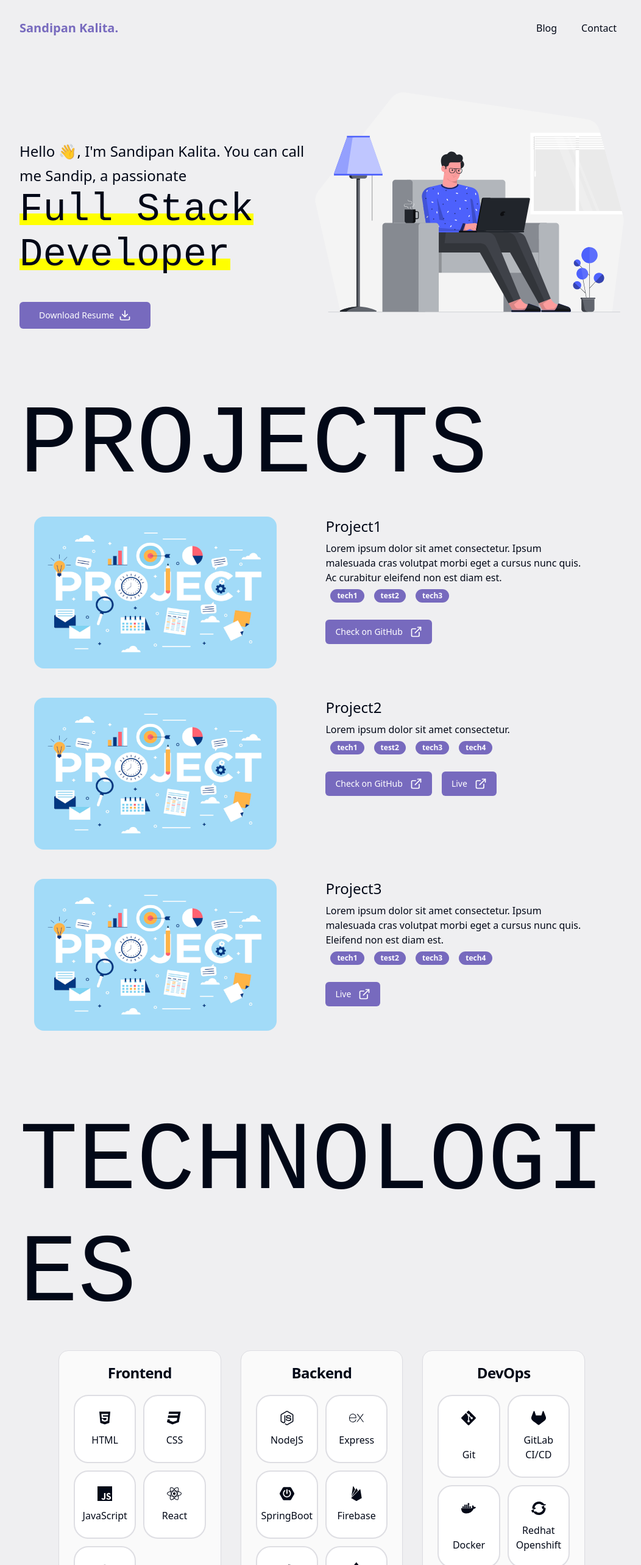
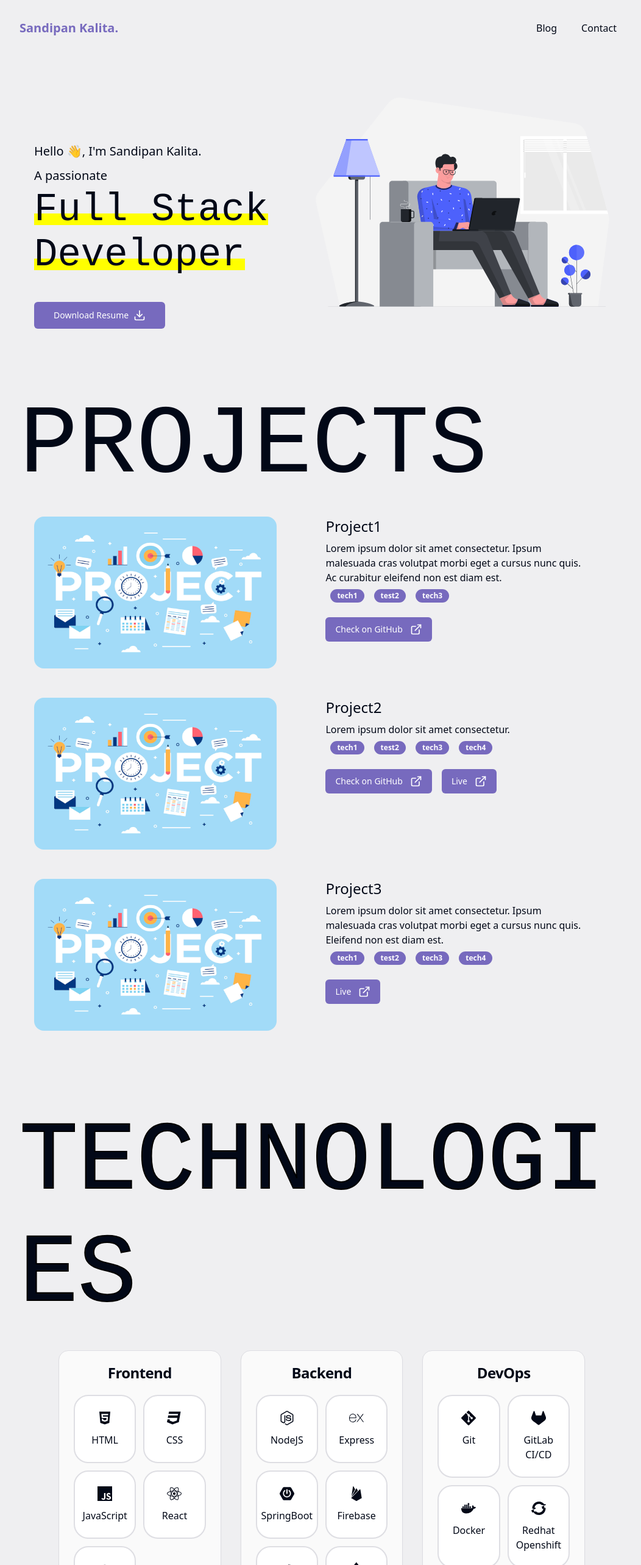
Before and after one commit to sandipanxlr8/portfolio, a React (Vite) app: page / in a window 1280 px wide. Shown: the top 2566 px of the page at 61% size, without its empty margins (112-1164 px from the left). Built offline with nearby package versions, Linux system fonts and the light colour scheme.

Commit message:
Nav fix, chore : styling refinement

```diff
--- a/src/components/Navbar.tsx
+++ b/src/components/Navbar.tsx
@@ -1,27 +1,19 @@
 import { useState } from "react";
 
-interface NavbarProps {
-  // Optional className prop for additional styling
-  className?: string;
-}
-
-function Navbar({ className }: NavbarProps) {
+function Navbar() {
   const [isOpen, setIsOpen] = useState<boolean>(false);
 
   const handleClick = () => setIsOpen(!isOpen);
 
   return (
-    <nav
-      className={`w-full flex items-center justify-between pt-8
-      z-50 ${className || ""}`}
-    >
+    <nav className={"w-full flex items-center justify-between pt-8 z-50"}>
       {/* Logo */}
       <a href="/" className="text-xl font-bold text-primary">
         Sandipan Kalita.
       </a>
 
       {/* Links (Hidden on Mobile) */}
-      <ul className="hidden md:flex lg:flex space-x-4">
+      <ul className="hidden sm:flex lg:flex space-x-4">
         <li>
           <a href="/blog" className="text-black-300 px-3 py-2">
             Blog
@@ -35,7 +27,7 @@ function Navbar({ className }: NavbarProps) {
       </ul>
 
       {/* Mobile Menu Toggle Button */}
-      <button className="md:hidden lg:hidden" onClick={handleClick}>
+      <button className="sm:hidden focus:outline-none" onClick={handleClick}>
         <svg
           xmlns="http://www.w3.org/2000/svg"
           className="h-6 w-6"
@@ -52,20 +44,15 @@ function Navbar({ className }: NavbarProps) {
         </svg>
       </button>
 
-      {/* Mobile Menu (Shown when open) */}
       {isOpen && (
-        <ul className="lg:hidden absolute top-full left-0 w-ful z-60">
-          <li>
-            <a href="/about" className="block px-3 py-2">
-              About
-            </a>
-          </li>
-          <li>
-            <a href="/contact" className="block px-3 py-2">
-              Contact
-            </a>
-          </li>
-        </ul>
+        <div className="sm:hidden absolute bg-gray-900 text-white rounded-lg py-2 px-4 top-10 right-0 mt-5 mr-6">
+          <a href="/blog" className="block px-2 py-2 hover:bg-gray-800">
+            Blog
+          </a>
+          <a href="/contact" className="block px-2 py-2 hover:bg-gray-800">
+            Contact
+          </a>
+        </div>
       )}
     </nav>
   );
--- a/src/components/home/Home.tsx
+++ b/src/components/home/Home.tsx
@@ -15,13 +15,13 @@ function Home() {
       {/* Navbar section ends */}
       {/* landing section */}
       <div className="mt-12 lg:flex lg:flex-row">
-        <div className="pt-14 lg:pt-[120px]">
-          <h2 className="text-2xl/10">
-            Hello 👋, I'm Sandipan Kalita. You can call me Sandip, a passionate
-          </h2>
-          <span className="text-[4rem]/[1.15] font-[monospace] half-highlight-accent-bg">
+        <div className="pt-6 md:pl-6 lg:pt-[120px] text-xl/10">
+          <p>Hello 👋, I'm Sandipan Kalita.</p>
+          <p>A passionate</p>
+          <span className="text-[3rem]/[1.15] md:text-[4rem]/[1.15] font-[monospace] half-highlight-accent-bg">
             Full Stack Developer
           </span>
+
           <div className="mt-10">
             <Button size={"lg"}>
               Download Resume
@@ -33,7 +33,7 @@ function Home() {
             </Button> */}
           </div>
         </div>
-        <div className="flex align-middle mt-4">
+        <div className="flex align-middle mt-4 md:pr-6">
           <img src={Working} alt="working logo" />
         </div>
       </div>
--- a/src/components/home/contact/Contact.tsx
+++ b/src/components/home/contact/Contact.tsx
@@ -23,24 +23,24 @@ function Contact() {
         </p>
 
         <div className="mt-10 font-bold">FIND ME AT</div>
-        <div className="flex flex-row mt-4">
+        <div className="flex flex-row mt-4 justify-center md:justify-normal">
           <div className="text-center">
             <Mail
-              className="mx-4 h-16 w-16 hover:text-accent-foreground"
+              className="mx-4 h-12 w-12 hover:text-accent-foreground"
               onClick={() => handleExternalLinkClick(`mailto:${email}`)}
             />
             <p>Mail</p>
           </div>
           <div className="text-center">
             <Linkedin
-              className="mx-4 h-16 w-16 hover:text-accent-foreground"
+              className="mx-4 h-12 w-12 hover:text-accent-foreground"
               onClick={() => handleExternalLinkClick(linkedinUrl)}
             />
             <p>LinkedIn</p>
           </div>
           <div className="text-center">
             <Github
-              className="mx-4 h-16 w-16 hover:text-accent-foreground"
+              className="mx-4 h-12 w-12 hover:text-accent-foreground"
               onClick={() => handleExternalLinkClick(githubUrl)}
             />
             <p>GitHub</p>
--- a/src/components/home/projects/Project.tsx
+++ b/src/components/home/projects/Project.tsx
@@ -37,7 +37,7 @@ function Project({ project }: ProjectPropsInterface) {
               </Badge>
             ))}
         </div>
-        <div className="mt-7">
+        <div className="mt-6">
           {project.isGithub && (
             <Button className="mr-4" size={"default"}>
               Check on GitHub
--- a/src/components/home/technologies/TechCard.tsx
+++ b/src/components/home/technologies/TechCard.tsx
@@ -14,8 +14,8 @@ function TechCard({ tech }: TechCardProps) {
         <CardHeader>
           <CardTitle className="text-center">{tech.cardName}</CardTitle>
         </CardHeader>
-        <CardContent>
-          <div className="grid grid-cols-2 gap-3">
+        <CardContent className="px-4 md:px-6">
+          <div className="grid grid-cols-3 md:grid-cols-2 gap-3">
             {tech.icons.map((iconData) => {
               let IconComponent;
               switch (iconData.iconPack) {
@@ -35,10 +35,12 @@ function TechCard({ tech }: TechCardProps) {
               return (
                 <div
                   key={iconData.iconName}
-                  className="flex flex-col items-center justify-between rounded-3xl border-2 bg-popover px-4 py-6 hover:bg-accent hover:text-accent-foreground text-center"
+                  className="flex flex-col items-center rounded-3xl border-2 bg-popover px-1 py-3 md:px-4 md:py-6 hover:text-accent-foreground text-center"
                 >
                   {IconComponent && <IconComponent className="mb-3 h-6 w-6" />}
-                  {iconData.iconTechName}
+                  <p className="text-sm md:text-base">
+                    {iconData.iconTechName}
+                  </p>
                 </div>
               );
             })}
--- a/src/components/home/technologies/Technologies.tsx
+++ b/src/components/home/technologies/Technologies.tsx
@@ -6,10 +6,10 @@ function Technologies() {
   const techs: TechCardInterface[] = technologies;
   return (
     <div className="mt-[100px]">
-      <h2 className="text-[4rem]/[1.15] lg:text-[10rem]/[1.15] font-[monospace] break-words">
+      <h2 className="text-[4rem]/[1.15] lg:text-[10rem]/[1.15] font-[monospace] break-words outline-text outline-2">
         TECHNOLOGIES
       </h2>
-      <div className="mx-6 lg:mx-16 lg:grid lg:grid-cols-3 lg:gap-8">
+      <div className="mx-0 md:mx-6 lg:mx-16 lg:grid lg:grid-cols-3 lg:gap-8">
         {techs &&
           techs.map((tech) => <TechCard key={tech.cardName} tech={tech} />)}
       </div>
--- a/src/index.css
+++ b/src/index.css
@@ -75,6 +75,11 @@
   }
 }
 
+.outline-text {
+  -webkit-text-stroke: 2px black; /* Set the outline width and color */
+  color: var(hsl(--background)); /* Set the inner text color */
+}
+
 /*
 --primary: #766abd;
 --primary-content: #ffffff;
```
